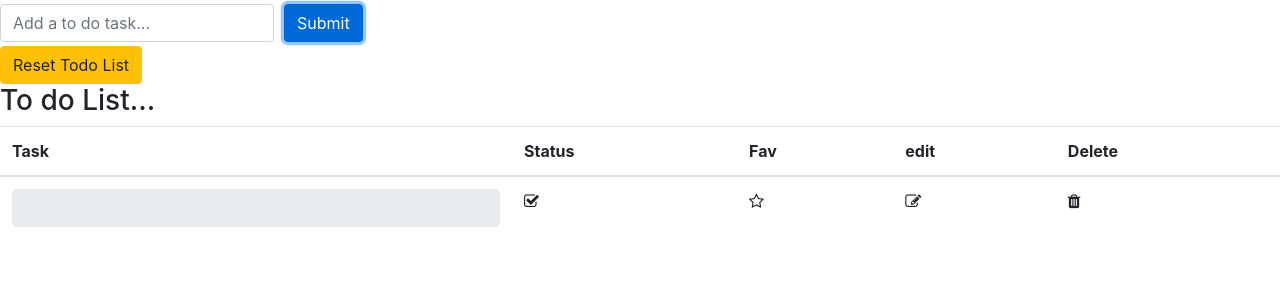
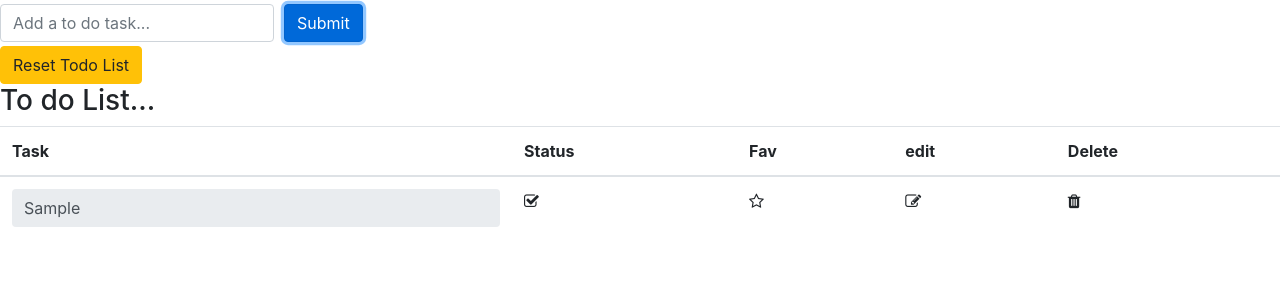
Before and after one commit to edumarg/react-planner-app, a React (Create React App) app: page / in a window 1280 px wide. Both pictures are taken after typing "Sample" into the empty fields and a click on the button "Submit". Shown: the top 300 px of the page. Built offline with nearby package versions, Linux system fonts and the light colour scheme.

Commit message:
milestone 5 edit working with enter

```diff
--- a/src/App.js
+++ b/src/App.js
@@ -17,16 +17,19 @@ class App extends Component {
   }
 
   handleNewTask(newTask) {
+    console.log("new", newTask);
     let newTodoList = [...this.state.todoList];
     newTodoList = [newTask, ...this.state.todoList];
+    console.log("new list", newTodoList);
     this.setState({ todoList: newTodoList });
   }
 
   handleEditedTask(editedTask) {
+    console.log("edit", editedTask);
     let newList = [...this.state.todoList];
     const index = newList.indexOf(editedTask);
+    editedTask.beingEdited = !editedTask.beingEdited;
     newList[index] = editedTask;
-    console.log("new list", newList);
     this.setState({ todoList: newList });
   }
 
@@ -103,7 +106,7 @@ class App extends Component {
           onDelete={(task) => this.handleDelete(task, todoList)}
           onFavorite={(task) => this.handleFavorite(task, todoList)}
           onEdit={(task) => this.handleEdit(task)}
-          onEditedTask={(task) => this.handleEditedTask(task)}
+          onEditTask={(task) => this.handleEditedTask(task)}
         ></List>{" "}
         {doneList.length > 0 && (
           <ResetButton
--- a/src/components/addBar.jsx
+++ b/src/components/addBar.jsx
@@ -14,6 +14,7 @@ class AddBar extends Component {
 
   handleOnSubmit(event) {
     event.preventDefault();
+    console.log(this.state);
     this.props.onNewTask(this.state);
     this.setState({
       task: "",
--- a/src/components/list.jsx
+++ b/src/components/list.jsx
@@ -23,7 +23,7 @@ const List = (props) => {
               <td>
                 {
                   <TaskForm
-                    task={task.task}
+                    task={task}
                     onEditTask={(editedTask) => props.onEditTask(task)}
                     // onEditedTask={(task = this.props.onEditedTask(task))}
                   ></TaskForm>
--- a/src/components/taskForm.jsx
+++ b/src/components/taskForm.jsx
@@ -2,16 +2,16 @@ import React, { Component } from "react";
 class TaskForm extends Component {
   constructor(props) {
     super(props);
-    this.state = { tasks: this.props.task };
+    this.state = { task: this.props.task.task };
   }
 
   handleOnSubmit(event) {
     event.preventDefault();
-    this.props.onEditTask(this.props.state);
-    this.setState({
-      task: "",
-    });
-    event.target.reset();
+    this.props.onEditTask(this.state);
+    // this.setState({
+    //   task: "",
+    // });
+    // event.target.reset();
   }
 
   handleOnchange(event) {
@@ -26,9 +26,10 @@ class TaskForm extends Component {
         <input
           type="text"
           className="form-control border-0"
-          value={this.props.task.task}
+          value={this.state.task}
           disabled={!this.props.task.beingEdited}
-          onChange={(event) => this.handleOnChange(event)}
+          onChange={(event) => this.handleOnchange(event)}
+          autoFocus
         />
       </form>
     );
```
